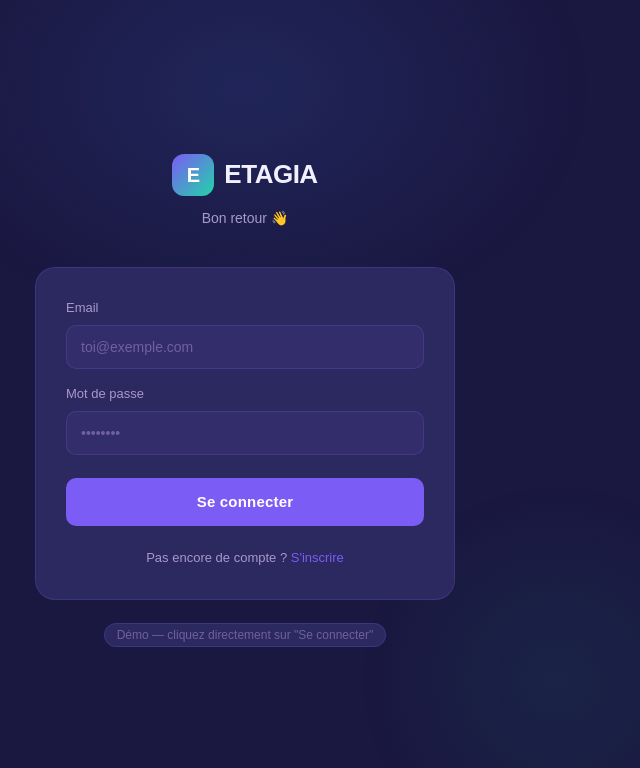
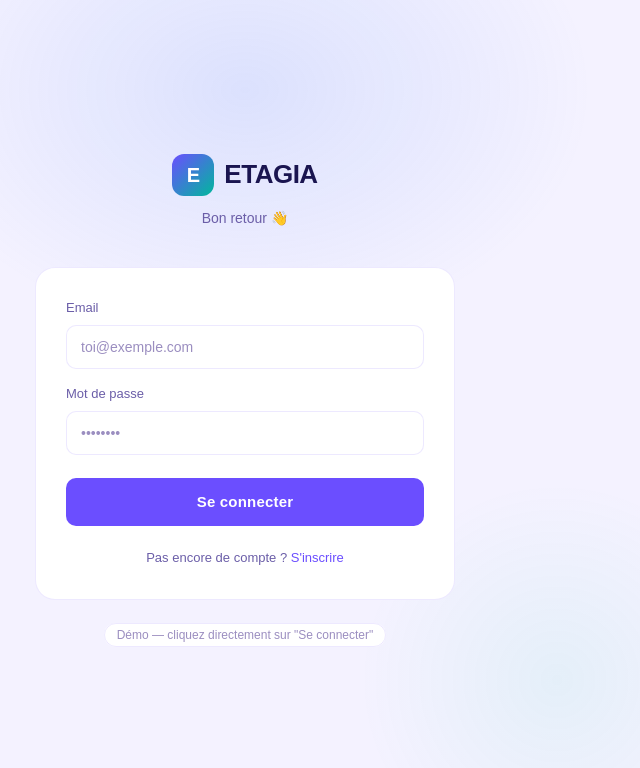
Before and after one commit to prolaminegaye-ctrl/etagia-lms, a Next.js app: page / in a window 1280 px wide. Shown: the top 768 px of the page, without its empty margins (395-1035 px from the left). Built offline with nearby package versions, Linux system fonts and the light colour scheme.

Commit message:
☀️ Thème clair complet + logo visible
- globals.css : fond #F4F2FF (lavande clair), cartes blanches, texte #1A1550
- logo.svg : texte 'tagia' en dégradé violet foncé (visible sur fond clair)
  couleurs : #1A1550 → #6B4EFF au lieu du blanc invisible

```diff
--- a/app/globals.css
+++ b/app/globals.css
@@ -2,25 +2,25 @@
 @import url('https://fonts.googleapis.com/css2?family=Syne:wght@400;500;600;700;800&family=DM+Sans:opsz,wght@9..40,300;9..40,400;9..40,500;9..40,600&display=swap');
 
 :root {
-  --bg-primary: #1A1740;
-  --bg-secondary: #221E52;
-  --bg-card: #2C2860;
-  --accent: #7B5CF5;
-  --accent2: #9B6FF5;
-  --teal: #22D4A8;
-  --pink: #E040A0;
-  --gold: #F0B429;
-  --red: #F05A5A;
-  --text-primary: #F2EFFF;
-  --text-secondary: #A898CC;
-  --text-muted: #7060A0;
-  --border: rgba(140,110,255,0.18);
-  --border-active: rgba(140,110,255,0.5);
+  --bg-primary: #F4F2FF;
+  --bg-secondary: #EBE7FF;
+  --bg-card: #FFFFFF;
+  --accent: #6B4EFF;
+  --accent2: #8B70FF;
+  --teal: #00B89C;
+  --pink: #D63384;
+  --gold: #E6A817;
+  --red: #E05252;
+  --text-primary: #1A1550;
+  --text-secondary: #6B5EA8;
+  --text-muted: #9B8EC0;
+  --border: rgba(107,78,255,0.12);
+  --border-active: rgba(107,78,255,0.40);
   --font-display: 'Syne', sans-serif;
   --font-body: 'DM Sans', sans-serif;
-  --grad-main: linear-gradient(135deg, #7B5CF5 0%, #E040A0 100%);
-  --grad-cool: linear-gradient(135deg, #7B5CF5 0%, #22D4A8 100%);
-  --grad-warm: linear-gradient(135deg, #E040A0 0%, #F0B429 100%);
+  --grad-main: linear-gradient(135deg, #6B4EFF 0%, #D63384 100%);
+  --grad-cool: linear-gradient(135deg, #6B4EFF 0%, #00B89C 100%);
+  --grad-warm: linear-gradient(135deg, #D63384 0%, #E6A817 100%);
 }
 
 *, *::before, *::after { box-sizing: border-box; margin: 0; padding: 0; }
@@ -41,9 +41,9 @@ button { cursor: pointer; font-family: var(--font-body); }
 
 input, textarea, select {
   font-family: var(--font-body);
-  background: rgba(140,110,255,0.08) !important;
+  background: #FFFFFF !important;
   color: var(--text-primary) !important;
-  border: 1px solid rgba(140,110,255,0.22);
+  border: 1px solid rgba(107,78,255,0.20);
   border-radius: 10px;
   padding: 10px 14px;
   outline: none;
@@ -51,8 +51,8 @@ input, textarea, select {
   font-size: 14px;
 }
 input::placeholder, textarea::placeholder { color: var(--text-muted); }
-input:focus, textarea:focus, select:focus { border-color: var(--accent); box-shadow: 0 0 0 3px rgba(123,92,245,0.12); }
-select option { background: #2C2860; color: #F2EFFF; }
+input:focus, textarea:focus, select:focus { border-color: var(--accent); box-shadow: 0 0 0 3px rgba(107,78,255,0.10); }
+select option { background: #FFFFFF; color: var(--text-primary); }
 
 ::-webkit-scrollbar { width: 4px; }
-::-webkit-scrollbar-thumb { background: rgba(140,110,255,0.3); border-radius: 2px; }
+::-webkit-scrollbar-thumb { background: rgba(107,78,255,0.25); border-radius: 2px; }
```
Also changed, not shown: public/logo.svg.
